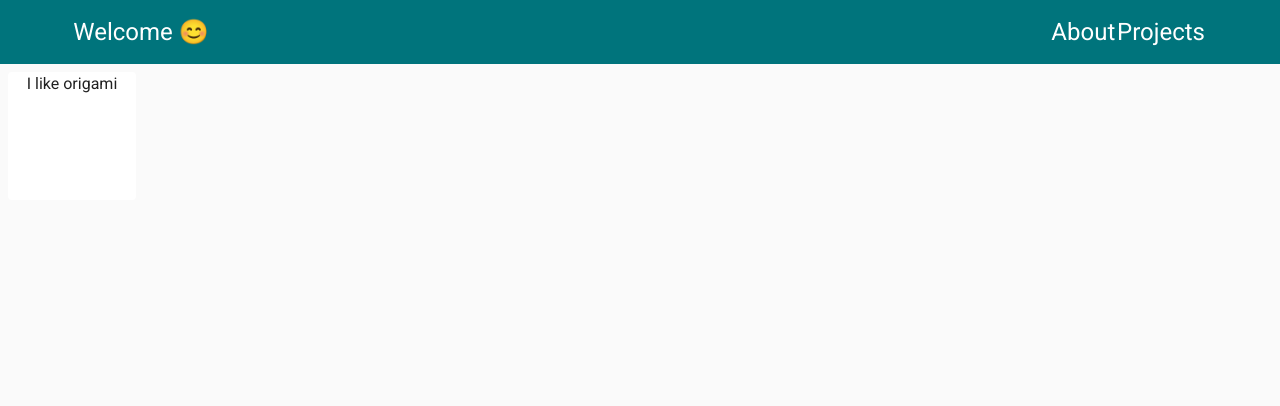
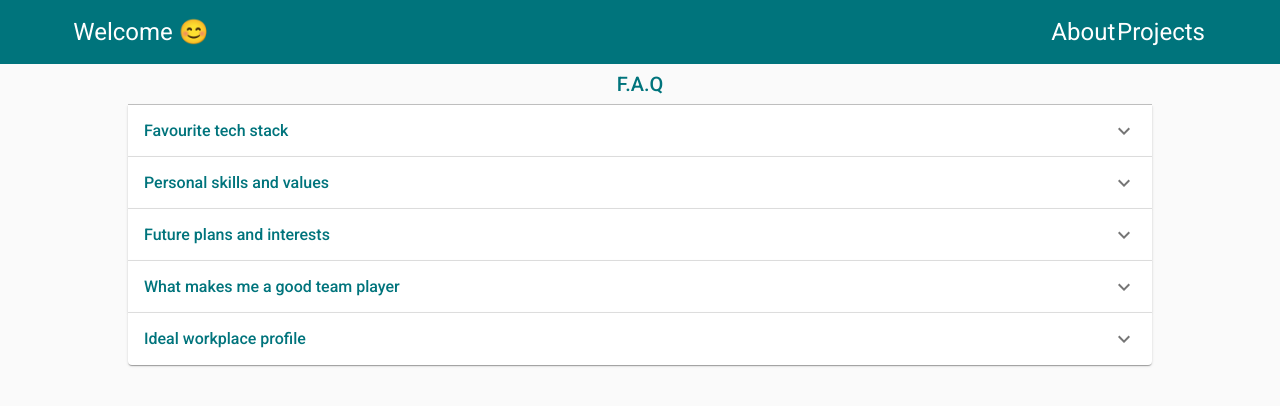
Before and after one commit to alex-alina/personal-page, a React (Create React App) app: page /about in a window 1280 px wide. Shown: the top 406 px of the page. Built offline with nearby package versions, Linux system fonts and the light colour scheme.

Commit message:
Drafted Faq section for About page - WIP

```diff
--- a/src/components/AboutSection/AboutSection.js
+++ b/src/components/AboutSection/AboutSection.js
@@ -1,18 +1,11 @@
 import React from 'react';
+import Faq from '../Faq/Faq';
 import { makeStyles } from '@material-ui/core/styles';
 import Paper from '@material-ui/core/Paper';
 import { Typography } from '@material-ui/core';
 
 const useStyles = makeStyles(theme => ({
-  root: {
-    display: 'flex',
-    flexWrap: 'wrap',
-    '& > *': {
-      margin: theme.spacing(1),
-      width: theme.spacing(16),
-      height: theme.spacing(16),
-    },
-  },
+
 }));
 
 export default function AboutSection() {
@@ -20,9 +13,7 @@ export default function AboutSection() {
 
   return (
     <div className={classes.root}>
-      <Paper elevation={0}>
-        <Typography>I like origami</Typography>
-      </Paper>
+      <Faq></Faq>
 
     </div>
   );
--- /dev/null
+++ b/src/components/Faq/Faq.js
@@ -0,0 +1,32 @@
+import React from 'react';
+import useStyles from './Faq.styles';
+import ExpansionPanel from '@material-ui/core/ExpansionPanel';
+import ExpansionPanelSummary from '@material-ui/core/ExpansionPanelSummary';
+import ExpansionPanelDetails from '@material-ui/core/ExpansionPanelDetails';
+import Typography from '@material-ui/core/Typography';
+import ExpandMoreIcon from '@material-ui/icons/ExpandMore';
+import faqContent from '../../utils/faqContent';
+import { Divider } from '@material-ui/core';
+
+
+export default function Faq() {
+  const classes = useStyles();
+
+  return (
+    <div className={classes.root}>
+      <Typography className={classes.sectionTitle} variant="h6">F.A.Q</Typography>
+
+      <Divider className={classes.faqDivider} />
+      {faqContent.map((text) => (
+        <ExpansionPanel key={text.question}>
+          <ExpansionPanelSummary expandIcon={<ExpandMoreIcon />}>
+            <Typography variant="subtitle1" className={classes.heading}>{text.question}</Typography>
+          </ExpansionPanelSummary>
+          <ExpansionPanelDetails>
+            <Typography variant="body1" align="left">{text.answer}</Typography>
+          </ExpansionPanelDetails>
+        </ExpansionPanel>
+      ))}
+    </div>
+  );
+}
--- /dev/null
+++ b/src/components/Faq/Faq.styles.js
@@ -0,0 +1,25 @@
+import { makeStyles } from '@material-ui/core/styles';
+
+const useStyles = makeStyles(theme => ({
+  root: {
+    width: '80%',
+    margin: '0 auto',
+  },
+
+  sectionTitle: {
+    color: theme.palette.primary.main,
+    lineHeight: '2.5rem',
+  },
+
+  faqDivider: {
+    marginTop: theme.spacing.unit * 0.25,
+    marginBottom: theme.spacing.unit * 2.25,
+  },
+
+  heading: {
+    color:theme.palette.primary.main,
+    fontWeight: 500,
+  },
+}));
+
+export default useStyles;
--- /dev/null
+++ b/src/utils/faqContent.js
@@ -0,0 +1,24 @@
+const faqContent = [
+  {
+    question: "Favourite tech stack",
+    answer: "Lorem ipsum dolor sit amet, consectetur adipiscing elit. Suspendisse malesuada lacus ex,sit amet blandit leo lobortis eget. Quisque ultrices dui non tempor consectetur. Phasellus vitae molestie nunc"
+  },
+  {
+    question: "Personal skills and values",
+    answer: "Lorem ipsum dolor sit amet, consectetur adipiscing elit. Suspendisse malesuada lacus ex,sit amet blandit leo lobortis eget. Donec pharetra felis a imperdiet aliquam. Ut bibendum mi augue, eget dapibus risus pellentesque sit amet. "
+  },
+  {
+    question: "Future plans and interests",
+    answer: "Lorem ipsum dolor sit amet, consectetur adipiscing elit. Suspendisse malesuada lacus ex,sit amet blandit leo lobortis eget. Donec pharetra felis a imperdiet aliquam. Ut bibendum mi augue, eget dapibus risus pellentesque sit amet. "
+  },
+  {
+    question: "What makes me a good team player",
+    answer: "Lorem ipsum dolor sit amet, consectetur adipiscing elit. Suspendisse malesuada lacus ex,sit amet blandit leo lobortis eget."
+  },
+  {
+    question: "Ideal workplace profile",
+    answer: "Lorem ipsum dolor sit amet, consectetur adipiscing elit. Suspendisse malesuada lacus ex,sit amet blandit leo lobortis eget."
+  }
+];
+
+export default faqContent;
```
Also changed, not shown: src/components/FAQ/Faq.js (deleted), src/components/FAQ/Faq.styles.js (deleted).
